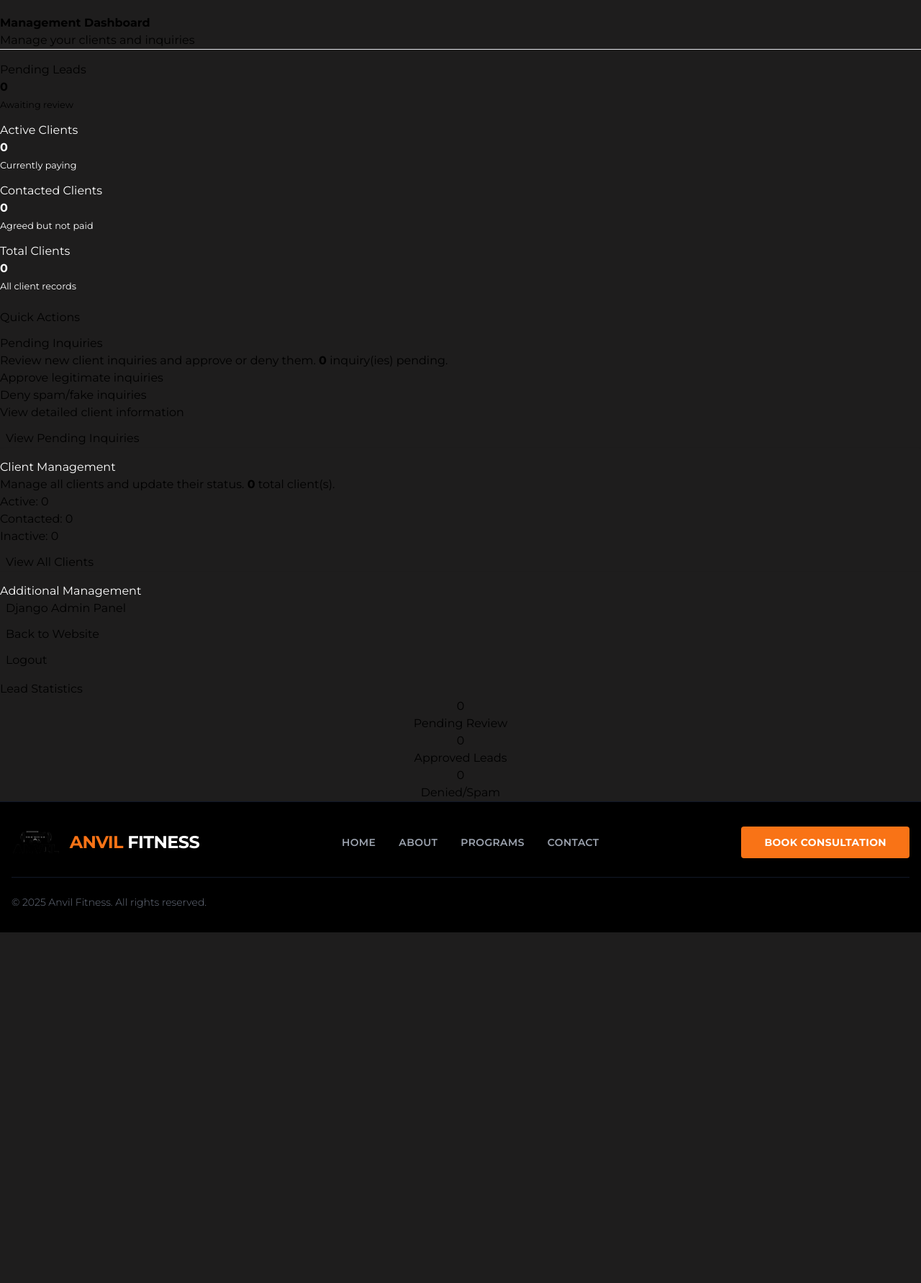
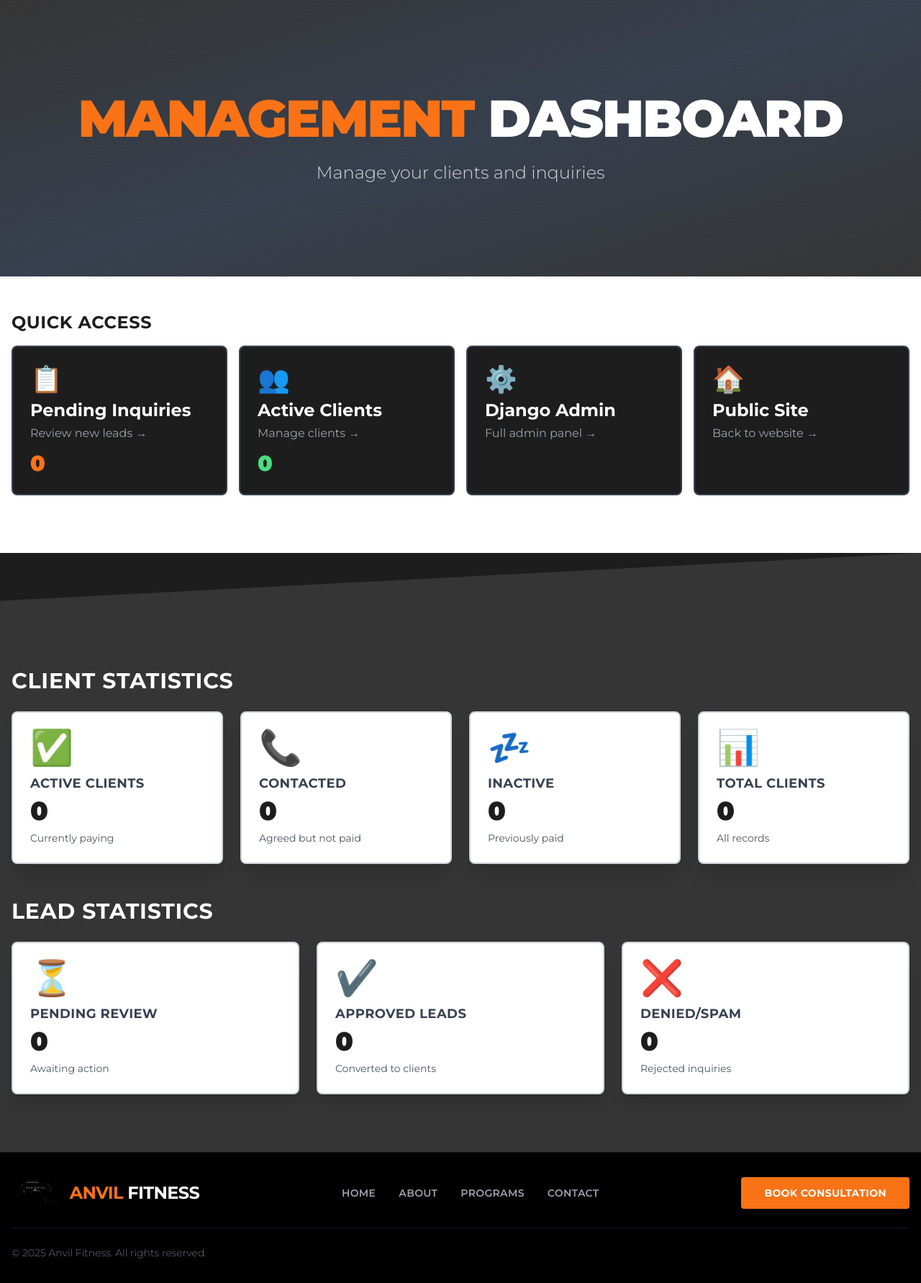
Before and after one commit to adamsieht/anvil_fitness, a Django app: page /manage/ in a window 1280 px wide. Shown: the part 113-1895 px from the top of the page at 72% size. Before the commit the page ends 1408 px from the top, so only its background shows below. Run offline with Django 5.2, Linux system fonts and the light colour scheme; the visitor is signed in with stand-in values (Sample User, id 1); data that the repository does not hold is empty; some libraries are stand-ins or nearby versions.

Commit message:
Update management dashboard styling to match inquiry pages
Redesigned /manage/ dashboard to use consistent Tailwind styling:
- Dark header with gradient background
- Navigation cards with hover effects and emojis
- Statistics cards in grid layout
- Matches pending_inquiries page design
- Uses brand colors (orange, dark-bg, section-gray)
- Large emojis and bold typography
- Angled section with clip-path

Features:
- Quick access cards to pending inquiries and active clients
- Client statistics grid (Active, Contacted, Inactive, Total)
- Lead statistics grid (Pending, Approved, Denied)
- Professional dark theme with orange accents

🤖 Generated with [Claude Code](https://claude.com/claude-code)

Co-Authored-By: Claude <noreply@anthropic.com>

```diff
--- a/dadsite/pages/templates/admin/dashboard.html
+++ b/dadsite/pages/templates/admin/dashboard.html
@@ -1,195 +1,118 @@
 {% extends 'base.html' %}
 
-{% block title %}Management Dashboard - Anvil Fitness{% endblock %}
+{% block title %}Management Dashboard - Admin{% endblock %}
 
 {% block content %}
-<div class="container mt-5">
-    <div class="row mb-4">
-        <div class="col-12">
-            <h1 class="display-4">Management Dashboard</h1>
-            <p class="lead text-muted">Manage your clients and inquiries</p>
-            <hr>
+<style>
+    .angle-top {
+        clip-path: polygon(0 8%, 100% 0, 100% 100%, 0 100%);
+        padding-top: 80px;
+    }
+</style>
+
+<!-- Page Header -->
+<section class="relative bg-section-gray py-32 overflow-hidden">
+    <div class="absolute inset-0 bg-gradient-to-br from-section-gray via-gray-700 to-section-gray opacity-90"></div>
+    <div class="container mx-auto px-4 relative z-10">
+        <h1 class="text-5xl md:text-7xl font-black uppercase mb-6 text-white tracking-tight text-center">
+            <span class="text-brand-orange">Management</span> Dashboard
+        </h1>
+        <p class="text-2xl text-gray-300 max-w-4xl mx-auto text-center font-light">Manage your clients and inquiries</p>
+    </div>
+</section>
+
+<!-- Admin Navigation -->
+<section class="relative bg-white py-12">
+    <div class="container mx-auto px-4">
+        <!-- Navigation Tabs -->
+        <div class="mb-8">
+            <h2 class="text-2xl font-bold text-dark-bg mb-4 uppercase tracking-wide">Quick Access</h2>
+            <div class="flex flex-wrap gap-4">
+                <a href="{% url 'admin_pending_inquiries' %}" class="flex-1 min-w-[250px] bg-dark-bg p-6 rounded-lg border-2 border-gray-700 hover:border-brand-orange transition-all hover:shadow-xl group">
+                    <div class="text-yellow-400 text-4xl mb-2 group-hover:scale-110 transition-transform">📋</div>
+                    <h3 class="text-white text-2xl font-bold mb-1">Pending Inquiries</h3>
+                    <p class="text-gray-400 group-hover:text-brand-orange transition">Review new leads →</p>
+                    <div class="mt-3 text-brand-orange text-3xl font-black">{{ total_pending_leads }}</div>
+                </a>
+                <a href="{% url 'admin_active_clients' %}" class="flex-1 min-w-[250px] bg-dark-bg p-6 rounded-lg border-2 border-gray-700 hover:border-brand-orange transition-all hover:shadow-xl group">
+                    <div class="text-green-400 text-4xl mb-2 group-hover:scale-110 transition-transform">👥</div>
+                    <h3 class="text-white text-2xl font-bold mb-1">Active Clients</h3>
+                    <p class="text-gray-400 group-hover:text-brand-orange transition">Manage clients →</p>
+                    <div class="mt-3 text-green-400 text-3xl font-black">{{ total_active }}</div>
+                </a>
+                <a href="/admin" class="flex-1 min-w-[250px] bg-dark-bg p-6 rounded-lg border-2 border-gray-700 hover:border-brand-orange transition-all hover:shadow-xl group">
+                    <div class="text-blue-400 text-4xl mb-2 group-hover:scale-110 transition-transform">⚙️</div>
+                    <h3 class="text-white text-2xl font-bold mb-1">Django Admin</h3>
+                    <p class="text-gray-400 group-hover:text-brand-orange transition">Full admin panel →</p>
+                </a>
+                <a href="/" class="flex-1 min-w-[250px] bg-dark-bg p-6 rounded-lg border-2 border-gray-700 hover:border-brand-orange transition-all hover:shadow-xl group">
+                    <div class="text-purple-400 text-4xl mb-2 group-hover:scale-110 transition-transform">🏠</div>
+                    <h3 class="text-white text-2xl font-bold mb-1">Public Site</h3>
+                    <p class="text-gray-400 group-hover:text-brand-orange transition">Back to website →</p>
+                </a>
+            </div>
         </div>
     </div>
+</section>
 
-    <!-- Statistics Overview -->
-    <div class="row mb-5">
-        <div class="col-md-6 col-lg-3 mb-3">
-            <div class="card bg-warning text-dark h-100">
-                <div class="card-body">
-                    <h5 class="card-title">
-                        <i class="fas fa-clock"></i> Pending Leads
-                    </h5>
-                    <p class="display-4 mb-0">{{ total_pending_leads }}</p>
-                    <small>Awaiting review</small>
+<!-- Statistics Section -->
+<section class="relative bg-section-gray angle-top">
+    <div class="container mx-auto px-4 py-20">
+        <!-- Client Statistics -->
+        <div class="mb-12">
+            <h2 class="text-3xl font-bold text-white mb-6 uppercase tracking-wide">Client Statistics</h2>
+            <div class="grid grid-cols-1 md:grid-cols-2 lg:grid-cols-4 gap-6">
+                <div class="bg-white rounded-lg shadow-xl p-6 border-2 border-gray-300">
+                    <div class="text-green-500 text-5xl mb-3">✅</div>
+                    <h3 class="text-lg font-bold text-gray-700 uppercase tracking-wide mb-1">Active Clients</h3>
+                    <p class="text-4xl font-black text-dark-bg">{{ total_active }}</p>
+                    <p class="text-gray-600 text-sm mt-2">Currently paying</p>
+                </div>
+                <div class="bg-white rounded-lg shadow-xl p-6 border-2 border-gray-300">
+                    <div class="text-blue-500 text-5xl mb-3">📞</div>
+                    <h3 class="text-lg font-bold text-gray-700 uppercase tracking-wide mb-1">Contacted</h3>
+                    <p class="text-4xl font-black text-dark-bg">{{ total_contacted }}</p>
+                    <p class="text-gray-600 text-sm mt-2">Agreed but not paid</p>
+                </div>
+                <div class="bg-white rounded-lg shadow-xl p-6 border-2 border-gray-300">
+                    <div class="text-gray-500 text-5xl mb-3">💤</div>
+                    <h3 class="text-lg font-bold text-gray-700 uppercase tracking-wide mb-1">Inactive</h3>
+                    <p class="text-4xl font-black text-dark-bg">{{ total_inactive }}</p>
+                    <p class="text-gray-600 text-sm mt-2">Previously paid</p>
+                </div>
+                <div class="bg-white rounded-lg shadow-xl p-6 border-2 border-gray-300">
+                    <div class="text-purple-500 text-5xl mb-3">📊</div>
+                    <h3 class="text-lg font-bold text-gray-700 uppercase tracking-wide mb-1">Total Clients</h3>
+                    <p class="text-4xl font-black text-dark-bg">{{ total_clients }}</p>
+                    <p class="text-gray-600 text-sm mt-2">All records</p>
                 </div>
             </div>
         </div>
-        <div class="col-md-6 col-lg-3 mb-3">
-            <div class="card bg-success text-white h-100">
-                <div class="card-body">
-                    <h5 class="card-title">
-                        <i class="fas fa-check-circle"></i> Active Clients
-                    </h5>
-                    <p class="display-4 mb-0">{{ total_active }}</p>
-                    <small>Currently paying</small>
+
+        <!-- Lead Statistics -->
+        <div>
+            <h2 class="text-3xl font-bold text-white mb-6 uppercase tracking-wide">Lead Statistics</h2>
+            <div class="grid grid-cols-1 md:grid-cols-3 gap-6">
+                <div class="bg-white rounded-lg shadow-xl p-6 border-2 border-gray-300">
+                    <div class="text-yellow-500 text-5xl mb-3">⏳</div>
+                    <h3 class="text-lg font-bold text-gray-700 uppercase tracking-wide mb-1">Pending Review</h3>
+                    <p class="text-4xl font-black text-dark-bg">{{ total_pending_leads }}</p>
+                    <p class="text-gray-600 text-sm mt-2">Awaiting action</p>
                 </div>
-            </div>
-        </div>
-        <div class="col-md-6 col-lg-3 mb-3">
-            <div class="card bg-info text-white h-100">
-                <div class="card-body">
-                    <h5 class="card-title">
-                        <i class="fas fa-phone"></i> Contacted Clients
-                    </h5>
-                    <p class="display-4 mb-0">{{ total_contacted }}</p>
-                    <small>Agreed but not paid</small>
+                <div class="bg-white rounded-lg shadow-xl p-6 border-2 border-gray-300">
+                    <div class="text-green-500 text-5xl mb-3">✔️</div>
+                    <h3 class="text-lg font-bold text-gray-700 uppercase tracking-wide mb-1">Approved Leads</h3>
+                    <p class="text-4xl font-black text-dark-bg">{{ total_approved_leads }}</p>
+                    <p class="text-gray-600 text-sm mt-2">Converted to clients</p>
                 </div>
-            </div>
-        </div>
-        <div class="col-md-6 col-lg-3 mb-3">
-            <div class="card bg-secondary text-white h-100">
-                <div class="card-body">
-                    <h5 class="card-title">
-                        <i class="fas fa-users"></i> Total Clients
-                    </h5>
-                    <p class="display-4 mb-0">{{ total_clients }}</p>
-                    <small>All client records</small>
+                <div class="bg-white rounded-lg shadow-xl p-6 border-2 border-gray-300">
+                    <div class="text-red-500 text-5xl mb-3">❌</div>
+                    <h3 class="text-lg font-bold text-gray-700 uppercase tracking-wide mb-1">Denied/Spam</h3>
+                    <p class="text-4xl font-black text-dark-bg">{{ total_denied_leads }}</p>
+                    <p class="text-gray-600 text-sm mt-2">Rejected inquiries</p>
                 </div>
             </div>
         </div>
     </div>
-
-    <!-- Quick Actions -->
-    <div class="row">
-        <div class="col-12 mb-3">
-            <h3>Quick Actions</h3>
-        </div>
-    </div>
-
-    <div class="row">
-        <!-- Pending Inquiries Card -->
-        <div class="col-md-6 mb-4">
-            <div class="card h-100 shadow-sm">
-                <div class="card-header bg-warning text-dark">
-                    <h5 class="mb-0">
-                        <i class="fas fa-inbox"></i> Pending Inquiries
-                    </h5>
-                </div>
-                <div class="card-body">
-                    <p class="card-text">
-                        Review new client inquiries and approve or deny them.
-                        <strong>{{ total_pending_leads }}</strong> inquiry(ies) pending.
-                    </p>
-                    <ul class="list-unstyled mb-3">
-                        <li><i class="fas fa-check text-success"></i> Approve legitimate inquiries</li>
-                        <li><i class="fas fa-times text-danger"></i> Deny spam/fake inquiries</li>
-                        <li><i class="fas fa-eye"></i> View detailed client information</li>
-                    </ul>
-                    <a href="{% url 'admin_pending_inquiries' %}" class="btn btn-warning btn-lg w-100">
-                        <i class="fas fa-inbox me-2"></i>View Pending Inquiries
-                    </a>
-                </div>
-            </div>
-        </div>
-
-        <!-- Active Clients Card -->
-        <div class="col-md-6 mb-4">
-            <div class="card h-100 shadow-sm">
-                <div class="card-header bg-success text-white">
-                    <h5 class="mb-0">
-                        <i class="fas fa-users"></i> Client Management
-                    </h5>
-                </div>
-                <div class="card-body">
-                    <p class="card-text">
-                        Manage all clients and update their status.
-                        <strong>{{ total_clients }}</strong> total client(s).
-                    </p>
-                    <ul class="list-unstyled mb-3">
-                        <li><i class="fas fa-user-check text-success"></i> Active: {{ total_active }}</li>
-                        <li><i class="fas fa-user-clock text-info"></i> Contacted: {{ total_contacted }}</li>
-                        <li><i class="fas fa-user-times text-secondary"></i> Inactive: {{ total_inactive }}</li>
-                    </ul>
-                    <a href="{% url 'admin_active_clients' %}" class="btn btn-success btn-lg w-100">
-                        <i class="fas fa-users me-2"></i>View All Clients
-                    </a>
-                </div>
-            </div>
-        </div>
-    </div>
-
-    <!-- Additional Links -->
-    <div class="row mt-4">
-        <div class="col-12">
-            <div class="card">
-                <div class="card-header bg-dark text-white">
-                    <h5 class="mb-0">
-                        <i class="fas fa-cog"></i> Additional Management
-                    </h5>
-                </div>
-                <div class="card-body">
-                    <div class="row">
-                        <div class="col-md-4 mb-3">
-                            <a href="/admin/" class="btn btn-outline-dark w-100">
-                                <i class="fas fa-tools me-2"></i>Django Admin Panel
-                            </a>
-                        </div>
-                        <div class="col-md-4 mb-3">
-                            <a href="{% url 'home' %}" class="btn btn-outline-dark w-100">
-                                <i class="fas fa-home me-2"></i>Back to Website
-                            </a>
-                        </div>
-                        <div class="col-md-4 mb-3">
-                            <a href="/admin/logout/" class="btn btn-outline-danger w-100">
-                                <i class="fas fa-sign-out-alt me-2"></i>Logout
-                            </a>
-                        </div>
-                    </div>
-                </div>
-            </div>
-        </div>
-    </div>
-
-    <!-- Statistics Summary -->
-    <div class="row mt-4">
-        <div class="col-12">
-            <div class="card">
-                <div class="card-header bg-light">
-                    <h5 class="mb-0">
-                        <i class="fas fa-chart-bar"></i> Lead Statistics
-                    </h5>
-                </div>
-                <div class="card-body">
-                    <div class="row text-center">
-                        <div class="col-md-4">
-                            <h4>{{ total_pending_leads }}</h4>
-                            <p class="text-muted">Pending Review</p>
-                        </div>
-                        <div class="col-md-4">
-                            <h4>{{ total_approved_leads }}</h4>
-                            <p class="text-muted">Approved Leads</p>
-                        </div>
-                        <div class="col-md-4">
-                            <h4>{{ total_denied_leads }}</h4>
-                            <p class="text-muted">Denied/Spam</p>
-                        </div>
-                    </div>
-                </div>
-            </div>
-        </div>
-    </div>
-</div>
-
-<style>
-    .card {
-        transition: transform 0.2s;
-    }
-    .card:hover {
-        transform: translateY(-5px);
-    }
-    .display-4 {
-        font-weight: bold;
-    }
-</style>
+</section>
 {% endblock %}
```
Also changed, not shown: .claude/settings.local.json.
